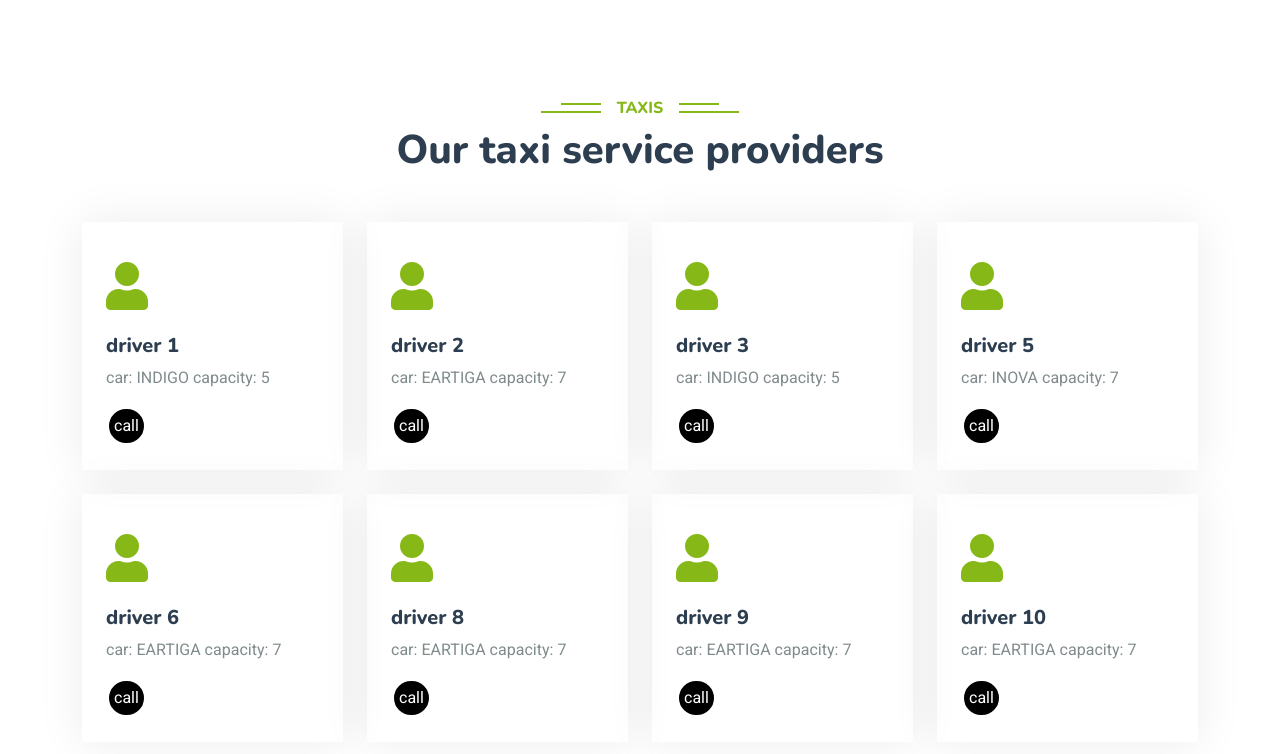
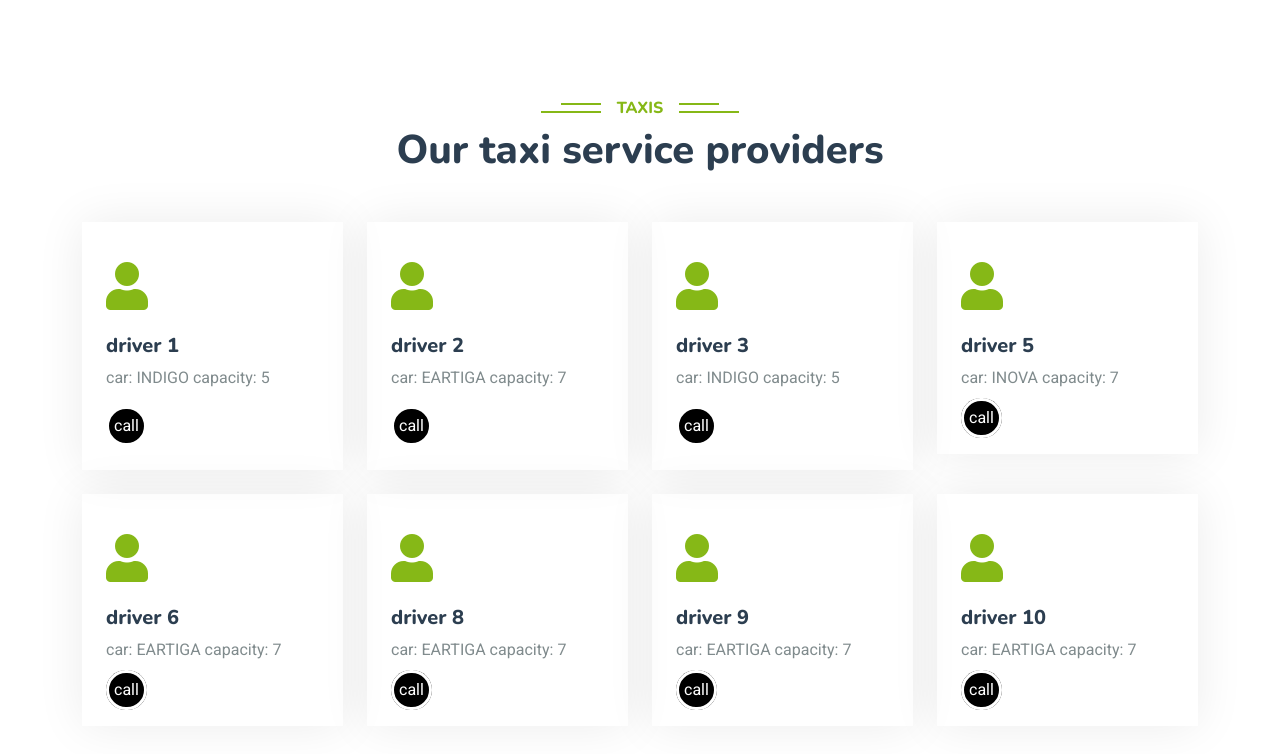
Before and after one commit to Yuvraj1239/epics_taxi, a plain HTML site: page index.html in a window 1280 px wide. Shown: the part 1183-1937 px from the top of the page. Drawn offline with nearby package versions, Linux system fonts and the light colour scheme.

Commit message:
Update index.html

```diff
--- a/index.html
+++ b/index.html
@@ -171,10 +171,10 @@
                                 car: INOVA
                                 capacity: 7
                             </p>
-                            <button class = "caller">
-                                <a   href="tel:8989453054"></a>
-                                call
-                            </button>
+
+                                <a class="caller"  href="tel:8989453054">call</a>
+
+
                         </div>
                     </div>
                 </div>
@@ -187,10 +187,7 @@
                                 car: EARTIGA
                                 capacity: 7
                             </p>
-                            <button class = "caller">
-                                <a  href="tel:8989453054"></a>
-                                call
-                            </button>
+                            <a class="caller"  href="tel:8989453054">call</a>
                         </div>
                     </div>
                 </div>
@@ -203,10 +200,7 @@
                                 car: EARTIGA
                                 capacity: 7
                             </p>
-                            <button class = "caller">
-                                <a   href="tel:8989453054"></a>
-                                call
-                            </button>
+                            <a class="caller"  href="tel:8989453054">call</a>
                         </div>
                     </div>
                 </div>
@@ -219,10 +213,7 @@
                                 car: EARTIGA
                                 capacity: 7
                             </p>
-                            <button class = "caller">
-                                <a  href="tel:8989453054"></a>
-                                call
-                            </button>
+                            <a class="caller"  href="tel:8989453054">call</a>
                         </div>
                     </div>
                 </div>
@@ -235,10 +226,7 @@
                                 car: EARTIGA
                                 capacity: 7
                             </p>
-                            <button class = "caller">
-                                <a href="tel:8989453054"></a>
-                                call
-                            </button>
+                            <a class="caller"  href="tel:8989453054">call</a>
                         </div>
                     </div>
                 </div>
```
